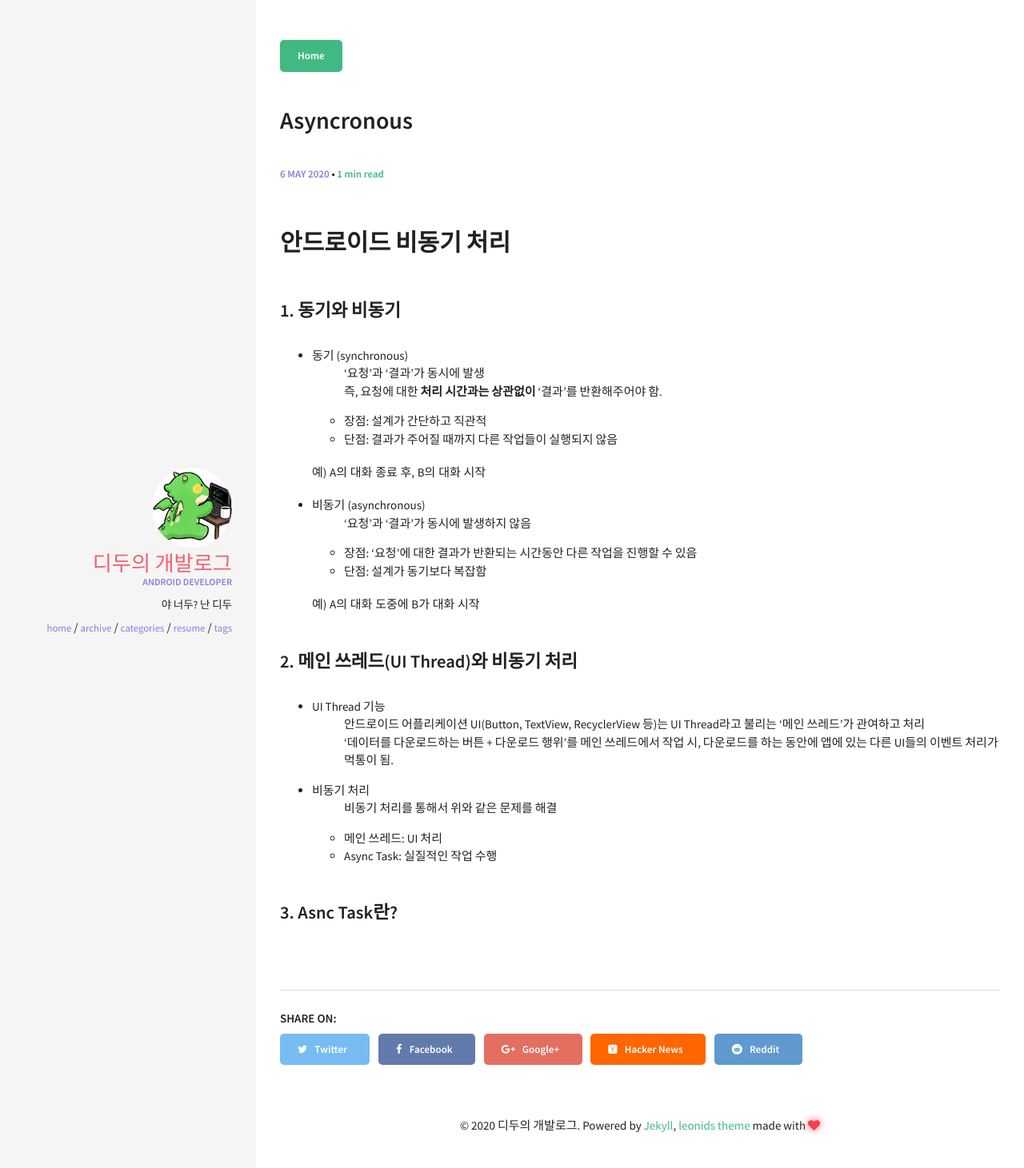
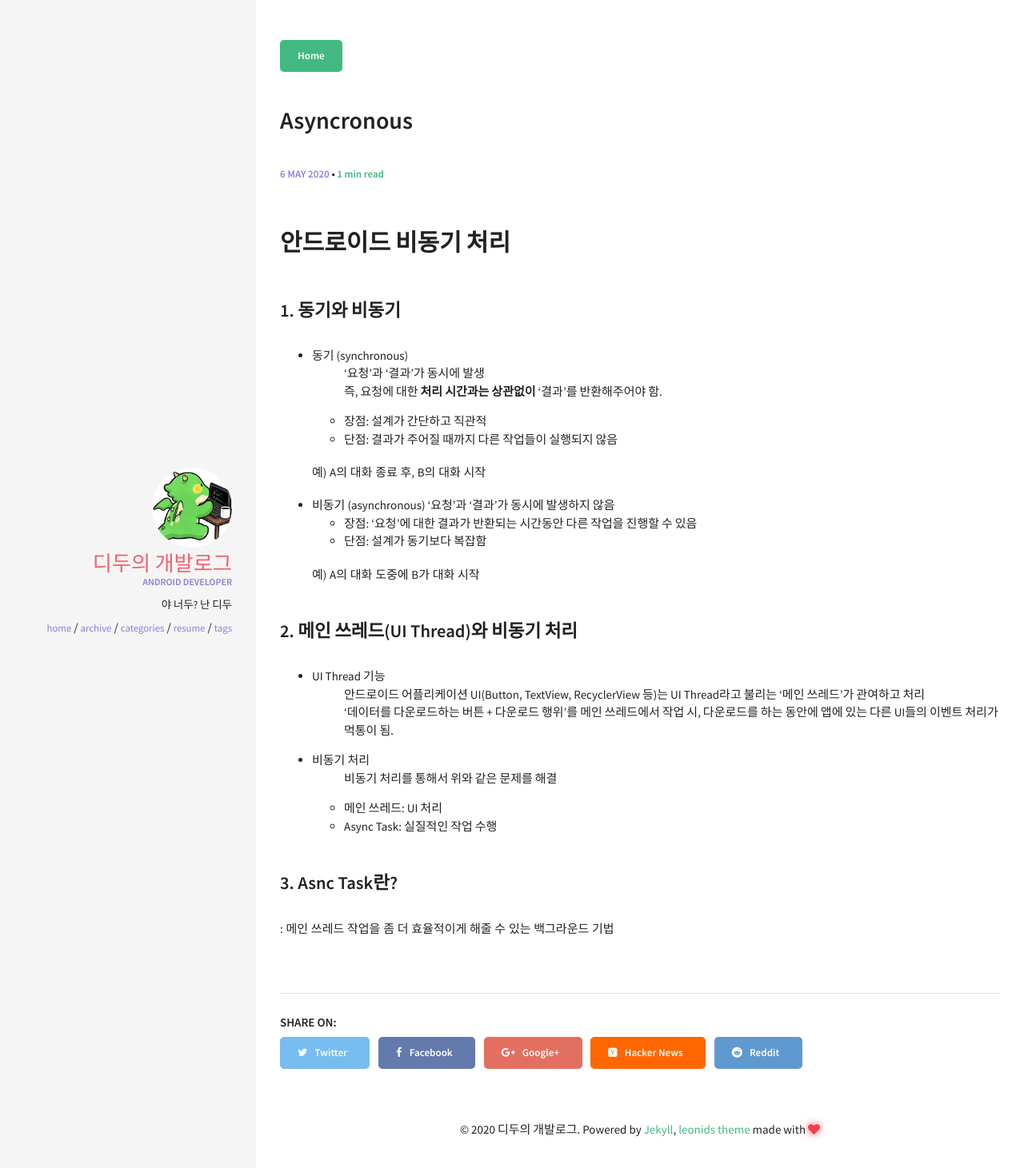
Before and after one commit to sgmsgood/sgmsgood.github.io, a Jekyll site: the page built from _posts/2020-05-06-android-Async.md, in a window 1280 px wide. Shown: the top 1461 px of the page at 80% size. Built offline with Jekyll 4.4.1, drawn with Linux system fonts in a browser that asks for light colours.

Commit message:
회사 가기 싫어
ㅅㅄㅂ

```diff
--- a/_posts/2020-05-06-android-Async.md
+++ b/_posts/2020-05-06-android-Async.md
@@ -15,7 +15,7 @@ comments: true
     예) A의 대화 종료 후, B의 대화 시작
 
 * 비동기 (asynchronous)
-: '요청'과 '결과'가 동시에 발생하지 않음
+'요청'과 '결과'가 동시에 발생하지 않음
     * 장점: '요청'에 대한 결과가 반환되는 시간동안 다른 작업을 진행할 수 있음
     * 단점: 설계가 동기보다 복잡함
 
@@ -33,3 +33,4 @@ comments: true
     * Async Task: 실질적인 작업 수행
 
 ### 3. Asnc Task란?
+: 메인 쓰레드 작업을 좀 더 효율적이게 해줄 수 있는 백그라운드 기법
```
